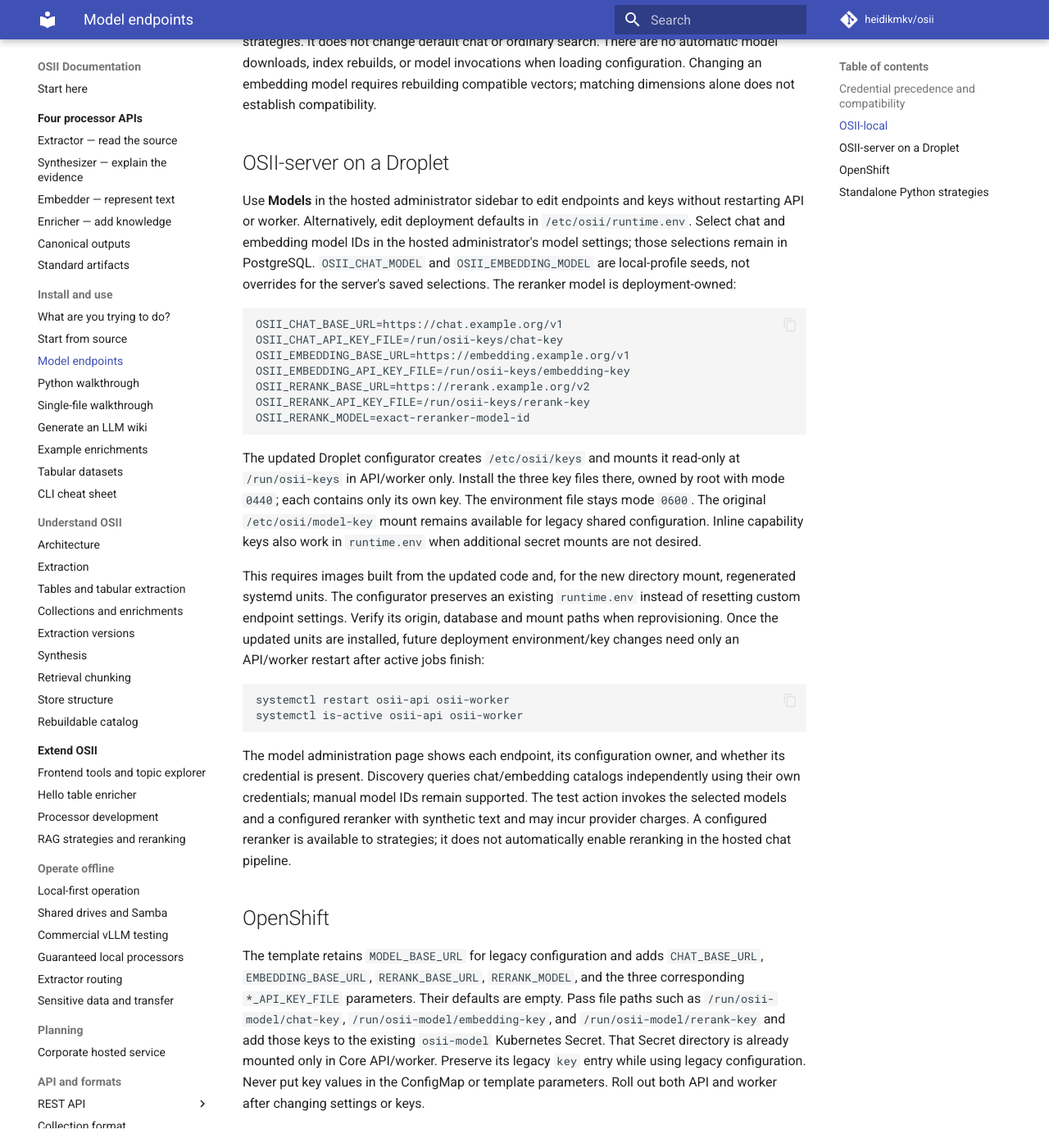
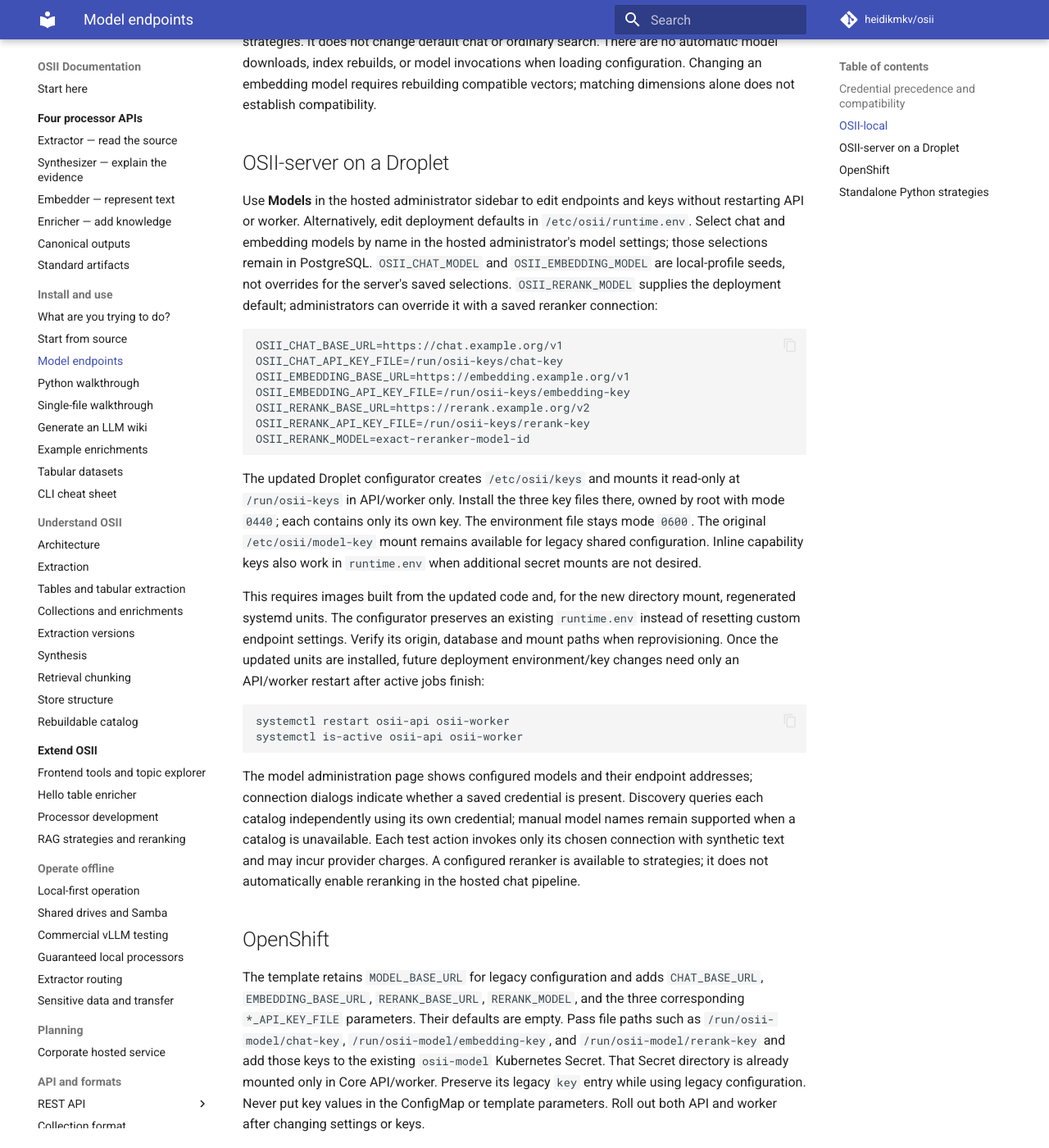
Before and after one commit to sandialabs/OSII, an MkDocs documentation site: the page built from docs/operations/model-endpoints.md, in a window 1280 px wide and 1400 px high, scrolled down 2075 px. Shown: the whole window at 82% size. Built offline with MkDocs 1.6.1 and Material for MkDocs 9.7.7, drawn with Linux system fonts in a browser that asks for light colours; comment, search, counter and statistics services are not loaded.

Commit message:
Clarify hosted model overrides and per-connection tests

````diff
--- a/docs/operations/model-endpoints.md
+++ b/docs/operations/model-endpoints.md
@@ -94,10 +94,11 @@ compatible vectors; matching dimensions alone does not establish compatibility.
 
 Use **Models** in the hosted administrator sidebar to edit endpoints and keys
 without restarting API or worker. Alternatively, edit deployment defaults in
-`/etc/osii/runtime.env`. Select chat and embedding model IDs in the hosted
+`/etc/osii/runtime.env`. Select chat and embedding models by name in the hosted
 administrator's model settings; those selections remain in PostgreSQL.
 `OSII_CHAT_MODEL` and `OSII_EMBEDDING_MODEL` are local-profile seeds, not overrides
-for the server's saved selections. The reranker model is deployment-owned:
+for the server's saved selections. `OSII_RERANK_MODEL` supplies the deployment
+default; administrators can override it with a saved reranker connection:
 
 ```dotenv
 OSII_CHAT_BASE_URL=https://chat.example.org/v1
@@ -128,10 +129,11 @@ systemctl restart osii-api osii-worker
 systemctl is-active osii-api osii-worker
 ```
 
-The model administration page shows each endpoint, its configuration owner, and whether
-its credential is present. Discovery queries chat/embedding catalogs independently using their own credentials;
-manual model IDs remain supported. The test action invokes the selected models
-and a configured reranker with synthetic text and may incur provider charges.
+The model administration page shows configured models and their endpoint addresses;
+connection dialogs indicate whether a saved credential is present. Discovery queries
+each catalog independently using its own credential; manual model names remain
+supported when a catalog is unavailable. Each test action invokes only its chosen
+connection with synthetic text and may incur provider charges.
 A configured reranker is available to strategies; it does not automatically
 enable reranking in the hosted chat pipeline.
 
````
